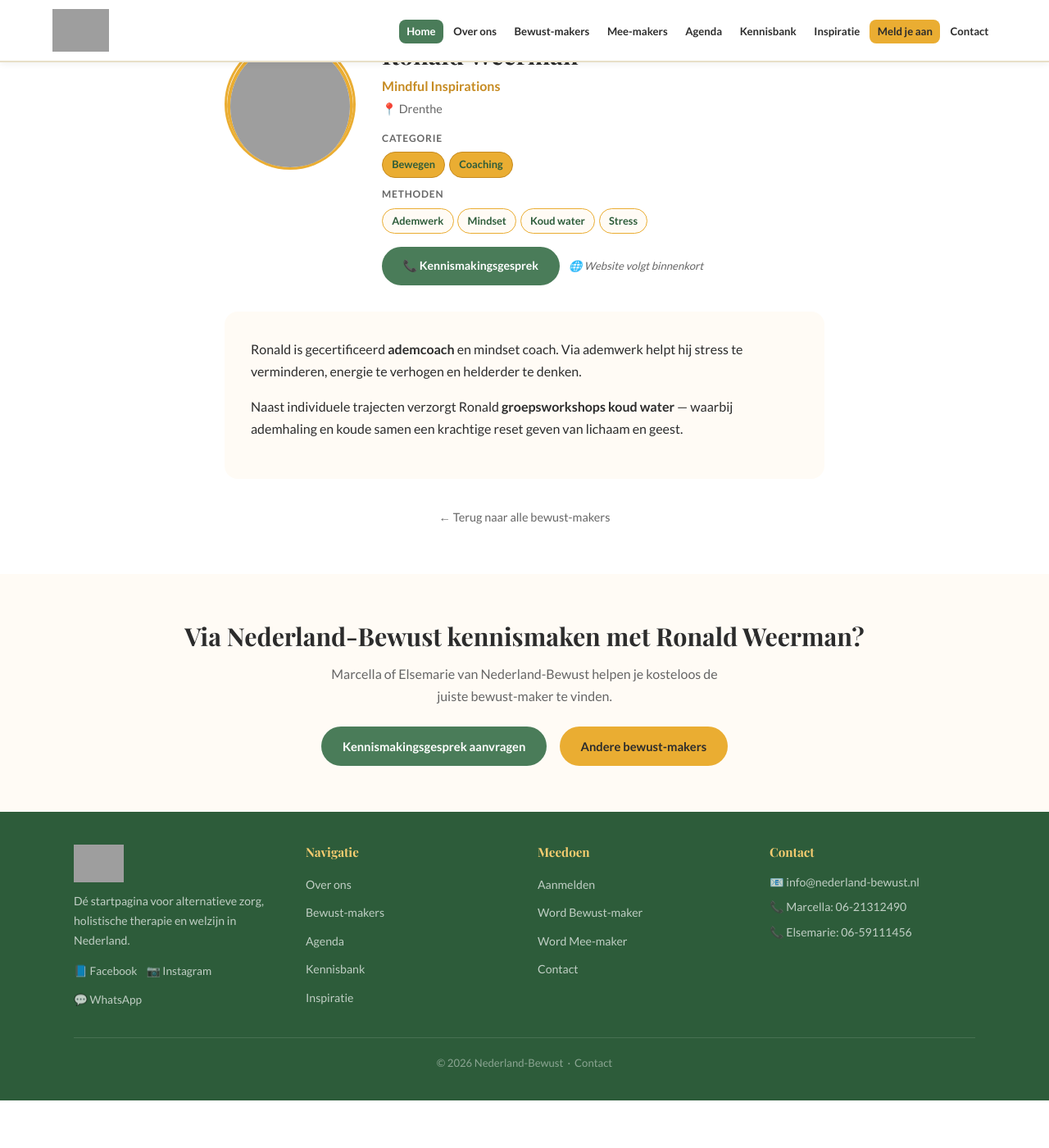
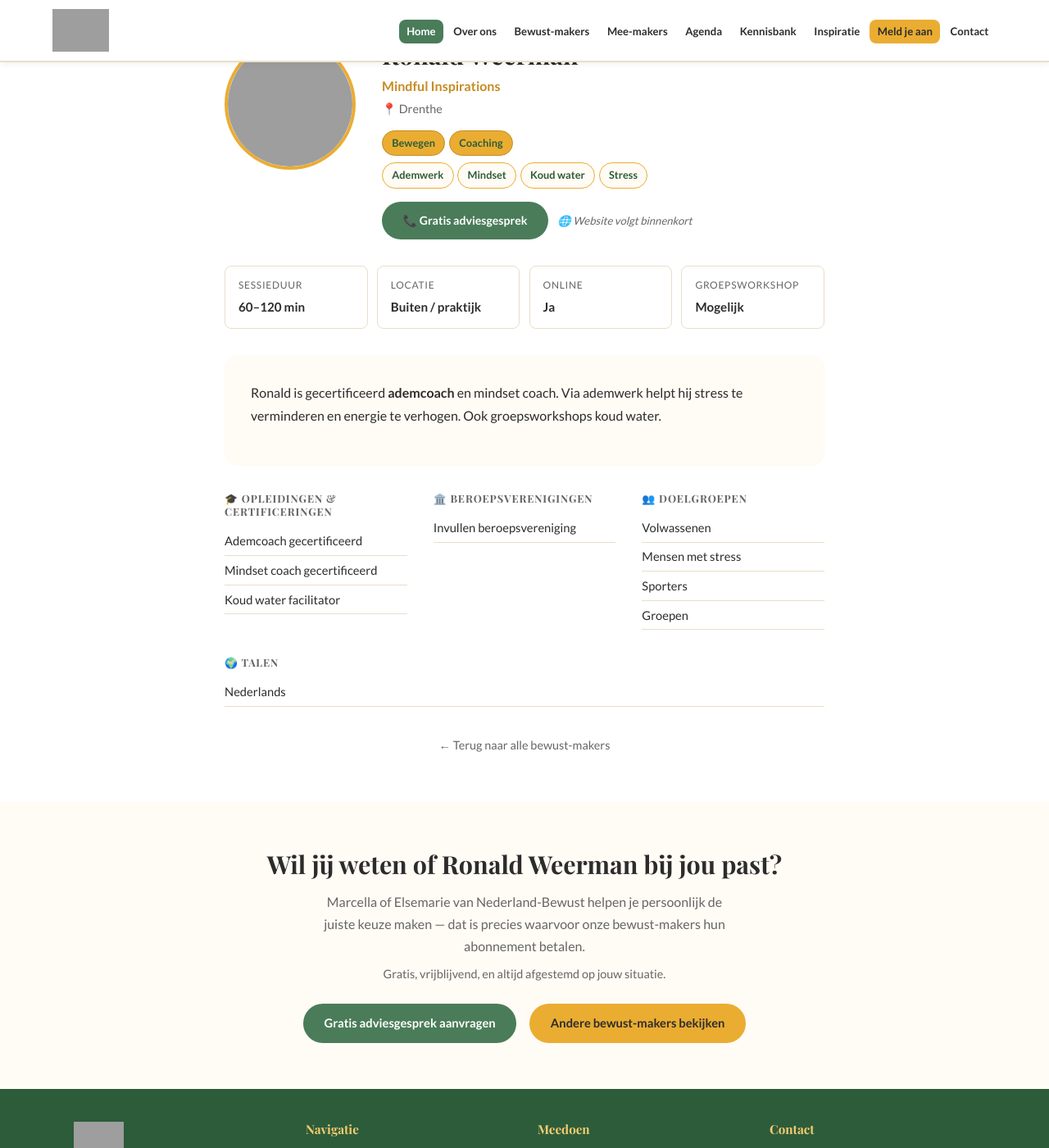
Before and after one commit to hands4flownl/nederland-bewust, a Jekyll site: the page built from pages/bewust-makers/welkom-bij-mindful-inspirations.html, in a window 1280 px wide and 1400 px high, scrolled down 271 px. Shown: the whole window at 82% size. Built offline with Jekyll 4.4.1, drawn with Linux system fonts in a browser that asks for light colours; before the commit the page ends 1613 px from its top, so only the background shows below that; grey boxes are pictures that could not be loaded.

Commit message:
Profiel uitgebreid: opleidingen, verenigingen, sessieinfo – Ronald Weerman

```diff
--- a/pages/bewust-makers/welkom-bij-mindful-inspirations.html
+++ b/pages/bewust-makers/welkom-bij-mindful-inspirations.html
@@ -13,35 +13,73 @@
 <section class="sectie">
   <div class="container container--nauw">
 
-    <div class="profiel-header" style="display:flex;gap:2rem;align-items:flex-start;margin-bottom:2rem;flex-wrap:wrap;">
-      <div class="maker-kaart__foto-wrap" style="width:160px;height:160px;flex-shrink:0;">
-        <img src="https://nederland-bewust.nl/wp-content/uploads/2025/09/cropped-cropped-profiel-foto.avif"
-          alt="Ronald Weerman"
-          style="width:160px;height:160px;border-radius:50%;object-fit:cover;border:4px solid var(--goud);"
-          loading="lazy"
-          onerror="this.parentElement.innerHTML='<div style=\'width:160px;height:160px;border-radius:50%;background:var(--creme);border:4px solid var(--goud);display:flex;align-items:center;justify-content:center;font-size:3rem;\'>🌿</div>';">
-      </div>
+    <!-- HEADER: foto + kerninfo -->
+    <div style="display:flex;gap:2rem;align-items:flex-start;margin-bottom:2rem;flex-wrap:wrap;">
+      <img src="https://nederland-bewust.nl/wp-content/uploads/2025/09/cropped-cropped-profiel-foto.avif" alt="Ronald Weerman" style="width:160px;height:160px;border-radius:50%;object-fit:cover;border:4px solid var(--goud);flex-shrink:0;" loading="lazy" onerror="this.style.opacity='0'">
       <div style="flex:1;min-width:220px;">
         <h2 style="margin-bottom:0.3rem;">Ronald Weerman</h2>
         <p style="color:var(--goud-donker);font-weight:700;margin-bottom:0.2rem;">Mindful Inspirations</p>
         <p style="color:var(--tekst-licht);font-size:0.9rem;margin-bottom:0.8rem;">📍 Drenthe</p>
-        <div style="margin-bottom:0.6rem;">
-          <p style="font-size:0.75rem;font-weight:700;text-transform:uppercase;letter-spacing:0.07em;color:var(--tekst-licht);margin-bottom:0.4rem;">Categorie</p>
+        <div style="margin-bottom:0.5rem;">
           <div style="display:flex;flex-wrap:wrap;gap:0.3rem;"><span class="profiel-tag" style="background:var(--goud);border-color:var(--goud-donker);">Bewegen</span><span class="profiel-tag" style="background:var(--goud);border-color:var(--goud-donker);">Coaching</span></div>
         </div>
-        <div style="margin-bottom:1rem;">
-          <p style="font-size:0.75rem;font-weight:700;text-transform:uppercase;letter-spacing:0.07em;color:var(--tekst-licht);margin-bottom:0.4rem;">Methoden</p>
-          <div style="display:flex;flex-wrap:wrap;gap:0.3rem;"><span class="profiel-tag">Ademwerk</span><span class="profiel-tag">Mindset</span><span class="profiel-tag">Koud water</span><span class="profiel-tag">Stress</span></div>
-        </div>
-        <div style="display:flex;gap:0.7rem;flex-wrap:wrap;margin-top:1rem;align-items:center;">
-          <a href="{{ '/contact/' | relative_url }}" class="knop knop--groen" style="font-size:0.88rem;">📞 Kennismakingsgesprek</a>
+        <div style="display:flex;flex-wrap:wrap;gap:0.3rem;margin-bottom:1rem;"><span class="profiel-tag">Ademwerk</span><span class="profiel-tag">Mindset</span><span class="profiel-tag">Koud water</span><span class="profiel-tag">Stress</span></div>
+        <div style="display:flex;gap:0.7rem;flex-wrap:wrap;align-items:center;">
+          <a href="{{ '/contact/' | relative_url }}" class="knop knop--groen" style="font-size:0.88rem;">📞 Gratis adviesgesprek</a>
           <span style="font-size:0.82rem;color:var(--tekst-licht);font-style:italic;">🌐 Website volgt binnenkort</span>
         </div>
       </div>
     </div>
 
+    <!-- SNEL-INFO BLOKJES -->
+
+    <div style="display:grid;grid-template-columns:repeat(auto-fit,minmax(140px,1fr));gap:0.7rem;margin-bottom:2rem;">
+
+          <div style="background:var(--wit);border-radius:var(--radius);padding:0.8rem 1rem;border:1px solid var(--border);">
+            <div style="font-size:0.75rem;color:var(--tekst-licht);text-transform:uppercase;letter-spacing:0.06em;">Sessieduur</div>
+            <div style="font-weight:600;font-size:0.95rem;margin-top:0.2rem;">60–120 min</div>
+          </div>
+          <div style="background:var(--wit);border-radius:var(--radius);padding:0.8rem 1rem;border:1px solid var(--border);">
+            <div style="font-size:0.75rem;color:var(--tekst-licht);text-transform:uppercase;letter-spacing:0.06em;">Locatie</div>
+            <div style="font-weight:600;font-size:0.95rem;margin-top:0.2rem;">Buiten / praktijk</div>
+          </div>
+          <div style="background:var(--wit);border-radius:var(--radius);padding:0.8rem 1rem;border:1px solid var(--border);">
+            <div style="font-size:0.75rem;color:var(--tekst-licht);text-transform:uppercase;letter-spacing:0.06em;">Online</div>
+            <div style="font-weight:600;font-size:0.95rem;margin-top:0.2rem;">Ja</div>
+          </div>
+          <div style="background:var(--wit);border-radius:var(--radius);padding:0.8rem 1rem;border:1px solid var(--border);">
+            <div style="font-size:0.75rem;color:var(--tekst-licht);text-transform:uppercase;letter-spacing:0.06em;">Groepsworkshop</div>
+            <div style="font-weight:600;font-size:0.95rem;margin-top:0.2rem;">Mogelijk</div>
+          </div>
+    </div>
+
+    <!-- BIO -->
     <div style="background:var(--creme);border-radius:var(--radius-groot);padding:2rem;margin-bottom:2rem;">
-      <p>Ronald is gecertificeerd <strong>ademcoach</strong> en mindset coach. Via ademwerk helpt hij stress te verminderen, energie te verhogen en helderder te denken.</p><p>Naast individuele trajecten verzorgt Ronald <strong>groepsworkshops koud water</strong> — waarbij ademhaling en koude samen een krachtige reset geven van lichaam en geest.</p>
+      <p>Ronald is gecertificeerd <strong>ademcoach</strong> en mindset coach. Via ademwerk helpt hij stress te verminderen en energie te verhogen. Ook groepsworkshops koud water.</p>
+    </div>
+
+    <!-- VERTROUWENSINFO GRID -->
+    <div style="display:flex;flex-wrap:wrap;gap:2rem;margin-bottom:2rem;">
+
+        <div style="flex:1;min-width:220px;">
+          <h4 style="font-size:0.8rem;font-weight:700;text-transform:uppercase;letter-spacing:0.07em;color:var(--tekst-licht);margin-bottom:0.6rem;">🎓 Opleidingen & certificeringen</h4>
+          <ul style="list-style:none;"><li style='padding:0.3rem 0;border-bottom:1px solid var(--border);font-size:0.92rem;'>Ademcoach gecertificeerd</li><li style='padding:0.3rem 0;border-bottom:1px solid var(--border);font-size:0.92rem;'>Mindset coach gecertificeerd</li><li style='padding:0.3rem 0;border-bottom:1px solid var(--border);font-size:0.92rem;'>Koud water facilitator</li></ul>
+        </div>
+
+        <div style="flex:1;min-width:220px;">
+          <h4 style="font-size:0.8rem;font-weight:700;text-transform:uppercase;letter-spacing:0.07em;color:var(--tekst-licht);margin-bottom:0.6rem;">🏛️ Beroepsverenigingen</h4>
+          <ul style="list-style:none;"><li style='padding:0.3rem 0;border-bottom:1px solid var(--border);font-size:0.92rem;'>Invullen beroepsvereniging</li></ul>
+        </div>
+
+        <div style="flex:1;min-width:220px;">
+          <h4 style="font-size:0.8rem;font-weight:700;text-transform:uppercase;letter-spacing:0.07em;color:var(--tekst-licht);margin-bottom:0.6rem;">👥 Doelgroepen</h4>
+          <ul style="list-style:none;"><li style='padding:0.3rem 0;border-bottom:1px solid var(--border);font-size:0.92rem;'>Volwassenen</li><li style='padding:0.3rem 0;border-bottom:1px solid var(--border);font-size:0.92rem;'>Mensen met stress</li><li style='padding:0.3rem 0;border-bottom:1px solid var(--border);font-size:0.92rem;'>Sporters</li><li style='padding:0.3rem 0;border-bottom:1px solid var(--border);font-size:0.92rem;'>Groepen</li></ul>
+        </div>
+
+        <div style="flex:1;min-width:220px;">
+          <h4 style="font-size:0.8rem;font-weight:700;text-transform:uppercase;letter-spacing:0.07em;color:var(--tekst-licht);margin-bottom:0.6rem;">🌍 Talen</h4>
+          <ul style="list-style:none;"><li style='padding:0.3rem 0;border-bottom:1px solid var(--border);font-size:0.92rem;'>Nederlands</li></ul>
+        </div>
     </div>
 
     <div style="text-align:center;margin-top:1.5rem;">
@@ -52,11 +90,12 @@
 
 <section class="sectie sectie--kleur">
   <div class="container" style="text-align:center;">
-    <h2>Via Nederland-Bewust kennismaken met Ronald Weerman?</h2>
-    <p style="max-width:500px;margin:0.8rem auto 1.5rem;color:var(--tekst-licht);">Marcella of Elsemarie van Nederland-Bewust helpen je kosteloos de juiste bewust-maker te vinden.</p>
+    <h2>Wil jij weten of Ronald Weerman bij jou past?</h2>
+    <p style="max-width:520px;margin:0.8rem auto 0.5rem;color:var(--tekst-licht);">Marcella of Elsemarie van Nederland-Bewust helpen je persoonlijk de juiste keuze maken — dat is precies waarvoor onze bewust-makers hun abonnement betalen.</p>
+    <p style="max-width:520px;margin:0 auto 1.5rem;color:var(--tekst-licht);font-size:0.9rem;">Gratis, vrijblijvend, en altijd afgestemd op jouw situatie.</p>
     <div style="display:flex;gap:1rem;justify-content:center;flex-wrap:wrap;">
-      <a href="{{ '/contact/' | relative_url }}" class="knop knop--groen">Kennismakingsgesprek aanvragen</a>
-      <a href="{{ '/onze-bewust-makers/' | relative_url }}" class="knop knop--goud">Andere bewust-makers</a>
+      <a href="{{ '/contact/' | relative_url }}" class="knop knop--groen">Gratis adviesgesprek aanvragen</a>
+      <a href="{{ '/onze-bewust-makers/' | relative_url }}" class="knop knop--goud">Andere bewust-makers bekijken</a>
     </div>
   </div>
 </section>
```
Also changed, not shown: other parts of pages/bewust-makers/welkom-bij-mindful-inspirations.html (+1 -1 lines).
